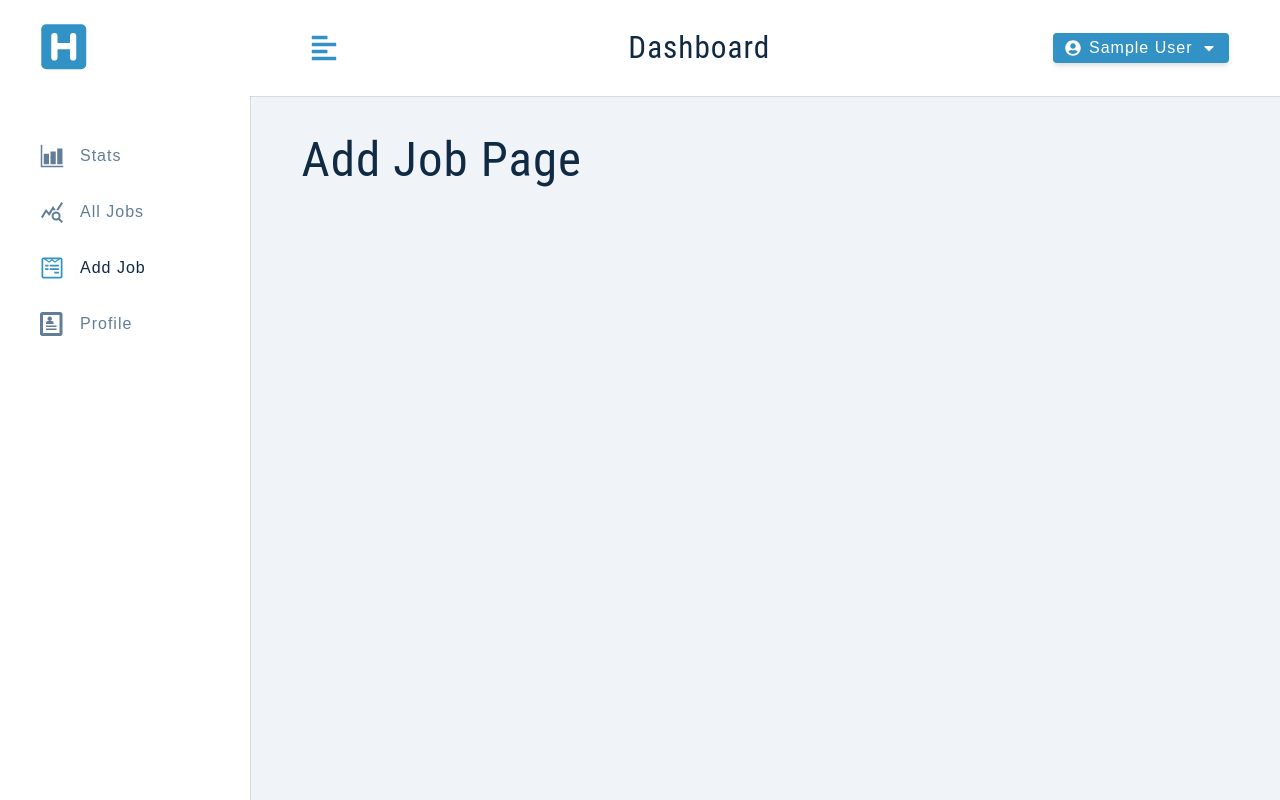
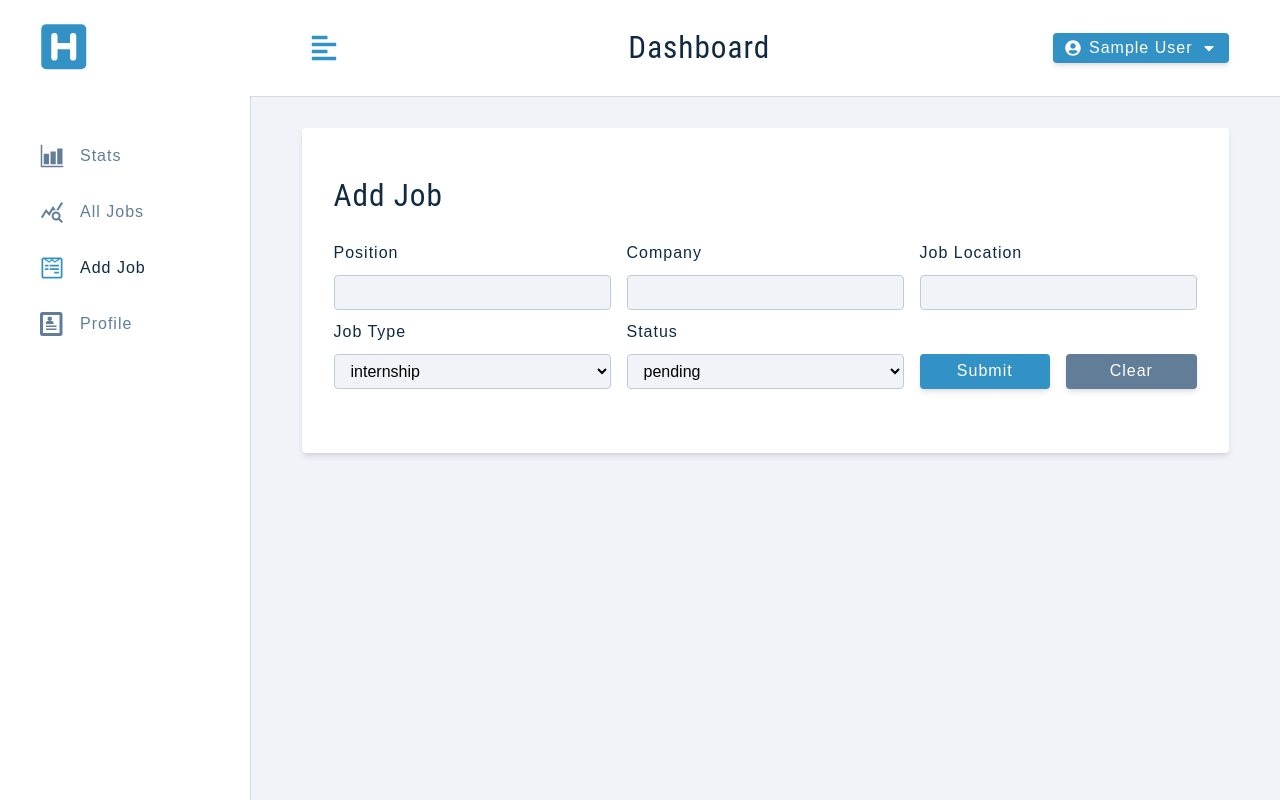
Before and after one commit to vod6atwit/huntsman, a React (Create React App) app in the folder client/: page /add-jobs in a window 1280 px wide. Built offline with nearby package versions, Linux system fonts and the light colour scheme; sample sign-in values are in the browser's storage.

Commit message:
completed add job page with createJob feature

```diff
--- a/client/src/components/BigSidebar.js
+++ b/client/src/components/BigSidebar.js
@@ -4,7 +4,7 @@
 import NavLinks from './NavLinks';
 
 const BigSidebar = () => {
-  const { showSidebar, toggleSidebar } = useAppContext();
+  const { showSidebar } = useAppContext();
   return (
     <Wrapper>
       <div
@@ -18,7 +18,7 @@
           </header>
 
           {/* navlinks component */}
-          <NavLinks toggleSidebar={toggleSidebar} />
+          <NavLinks />
         </div>
       </div>
     </Wrapper>
--- /dev/null
+++ b/client/src/components/FormRowSelect.js
@@ -0,0 +1,26 @@
+const FormRowSelect = ({ name, value, list, labelText, handleChange }) => {
+  return (
+    <div className="form-row">
+      <label htmlFor={name} className="form-label">
+        {labelText || name}
+      </label>
+      <select
+        name={name}
+        id={name}
+        value={value}
+        onChange={handleChange}
+        className="form-select"
+      >
+        {list.map((itemValue, index) => {
+          return (
+            <option key={index} value={itemValue}>
+              {itemValue}
+            </option>
+          );
+        })}
+      </select>
+    </div>
+  );
+};
+
+export default FormRowSelect;
--- a/client/src/components/index.js
+++ b/client/src/components/index.js
@@ -4,5 +4,14 @@
 import Navbar from './Navbar';
 import SmallSidebar from './SmallSidebar';
 import BigSidebar from './BigSidebar';
+import FormRowSelect from './FormRowSelect';
 
-export { Logo, FormRow, Alert, Navbar, SmallSidebar, BigSidebar };
+export {
+  Logo,
+  FormRow,
+  Alert,
+  Navbar,
+  SmallSidebar,
+  BigSidebar,
+  FormRowSelect,
+};
--- a/client/src/context/actions.js
+++ b/client/src/context/actions.js
@@ -20,3 +20,10 @@
 export const UPDATE_USER_BEGIN = 'UPDATE_USER_BEGIN';
 export const UPDATE_USER_SUCCESS = 'UPDATE_USER_SUCCESS';
 export const UPDATE_USER_ERROR = 'UPDATE_USER_ERROR';
+
+export const HANDLE_CHANGE = 'HANDLE_CHANGE';
+export const CLEAR_VALUES = 'CLEAR_VALUES';
+
+export const CREATE_JOB_BEGIN = 'CREATE_JOB_BEGIN';
+export const CREATE_JOB_SUCCESS = 'CREATE_JOB_SUCCESS';
+export const CREATE_JOB_ERROR = 'CREATE_JOB_ERROR';
--- a/client/src/context/appContext.js
+++ b/client/src/context/appContext.js
@@ -19,6 +19,11 @@
   UPDATE_USER_BEGIN,
   UPDATE_USER_SUCCESS,
   UPDATE_USER_ERROR,
+  HANDLE_CHANGE,
+  CLEAR_VALUES,
+  CREATE_JOB_BEGIN,
+  CREATE_JOB_SUCCESS,
+  CREATE_JOB_ERROR,
 } from './actions';
 
 // reload data from local storage if exists
@@ -179,6 +184,39 @@
     clearAlert();
   };
 
+  const handleChange = ({ name, value }) => {
+    dispatch({ type: HANDLE_CHANGE, payload: { name, value } });
+  };
+
+  const clearValues = () => {
+    dispatch({ type: CLEAR_VALUES });
+  };
+
+  const createJob = async () => {
+    dispatch({ type: CREATE_JOB_BEGIN });
+    try {
+      const { position, company, jobLocation, jobType, status } = state;
+      await authFetch.post('/jobs', {
+        position,
+        company,
+        jobLocation,
+        jobType,
+        status,
+      });
+
+      dispatch({ type: CREATE_JOB_SUCCESS });
+      dispatch({ type: CLEAR_VALUES });
+    } catch (error) {
+      if (error.response.status !== 401) {
+        dispatch({
+          type: CREATE_JOB_ERROR,
+          payload: { msg: error.response.data.msg },
+        });
+      }
+    }
+    clearAlert();
+  };
+
   return (
     // All the children (App) will able to use VAlUE passed through
     <AppContext.Provider
@@ -189,6 +227,9 @@
         toggleSidebar,
         logoutUser,
         updateUser,
+        handleChange,
+        clearValues,
+        createJob,
       }}
     >
       {children}
--- a/client/src/context/reducer.js
+++ b/client/src/context/reducer.js
@@ -15,6 +15,11 @@
   UPDATE_USER_BEGIN,
   UPDATE_USER_SUCCESS,
   UPDATE_USER_ERROR,
+  HANDLE_CHANGE,
+  CLEAR_VALUES,
+  CREATE_JOB_BEGIN,
+  CREATE_JOB_SUCCESS,
+  CREATE_JOB_ERROR,
 } from './actions';
 import { initialState } from './appContext';
 
@@ -117,6 +122,57 @@
     };
   }
 
+  if (action.type === HANDLE_CHANGE) {
+    return {
+      ...state,
+      [action.payload.name]: action.payload.value,
+    };
+  }
+
+  if (action.type === CLEAR_VALUES) {
+    const initialState = {
+      isEditing: false,
+      editJobId: '',
+      position: '',
+      company: '',
+      jobType: 'internship',
+      status: 'pending',
+      jobLocation: state.userLocation || '',
+    };
+
+    return {
+      ...state,
+      ...initialState,
+    };
+  }
+
+  if (action.type === CREATE_JOB_BEGIN) {
+    return {
+      ...state,
+      isLoading: true,
+    };
+  }
+
+  if (action.type === CREATE_JOB_SUCCESS) {
+    return {
+      ...state,
+      isLoading: false,
+      showAlert: true,
+      alertType: 'success',
+      alertText: 'created job successfully!',
+    };
+  }
+
+  if (action.type === CREATE_JOB_ERROR) {
+    return {
+      ...state,
+      isLoading: false,
+      showAlert: true,
+      alertType: 'danger',
+      alertText: action.payload.msg,
+    };
+  }
+
   // default action
   throw new Error(`no such action: ${action.type}`);
 };
--- a/client/src/pages/dashboard/AddJob.js
+++ b/client/src/pages/dashboard/AddJob.js
@@ -1,5 +1,118 @@
+import Wrapper from '../../assets/wrappers/DashboardFormPage';
+import { FormRow, Alert, FormRowSelect } from '../../components';
+import { useAppContext } from '../../context/appContext';
+
 const AddJob = () => {
-  return <h1>Add Job page</h1>;
+  const {
+    isLoading,
+    isEditing,
+    showAlert,
+    displayAlert,
+    position,
+    company,
+    jobLocation,
+    jobType,
+    jobTypeOptions,
+    status,
+    statusOptions,
+    handleChange,
+    clearValues,
+    createJob,
+  } = useAppContext();
+
+  const handleSubmit = e => {
+    e.preventDefault();
+
+    if (!position || !company || !jobLocation) {
+      displayAlert();
+      return;
+    }
+
+    if (isEditing) {
+      return;
+    }
+
+    createJob();
+
+    // console.log('create job');
+  };
+
+  const handleJobInput = e => {
+    // global state
+    const name = e.target.name;
+    // value typed in
+    const value = e.target.value;
+
+    handleChange({ name, value });
+  };
+
+  return (
+    <Wrapper>
+      <form className="form">
+        <h3>{isEditing ? 'Edit Job' : 'Add Job'}</h3>
+        {showAlert && <Alert />}
+
+        <div className="form-center">
+          <FormRow
+            name="position" // related to global state
+            value={position}
+            type="text"
+            handleChange={handleJobInput}
+          />
+          <FormRow
+            name="company"
+            value={company}
+            type="text"
+            handleChange={handleJobInput}
+          />
+          <FormRow
+            name="jobLocation"
+            value={jobLocation}
+            type="text"
+            handleChange={handleJobInput}
+            labelText="job location"
+          />
+
+          <FormRowSelect
+            name="jobType"
+            value={jobType}
+            list={jobTypeOptions}
+            handleChange={handleJobInput}
+            labelText="job type"
+          />
+
+          <FormRowSelect
+            name="status"
+            value={status}
+            list={statusOptions}
+            handleChange={handleJobInput}
+          />
+
+          <div className="btn-container">
+            {/* submit button need to be infront to be able to handle 'enter' key */}
+            <button
+              type="submit"
+              className="btn btn-block submit-btn"
+              onClick={handleSubmit}
+              disabled={isLoading}
+            >
+              submit
+            </button>
+
+            <button
+              className="btn btn-block clear-btn"
+              onClick={e => {
+                e.preventDefault();
+                clearValues();
+              }}
+            >
+              clear
+            </button>
+          </div>
+        </div>
+      </form>
+    </Wrapper>
+  );
 };
 
 export default AddJob;
```
